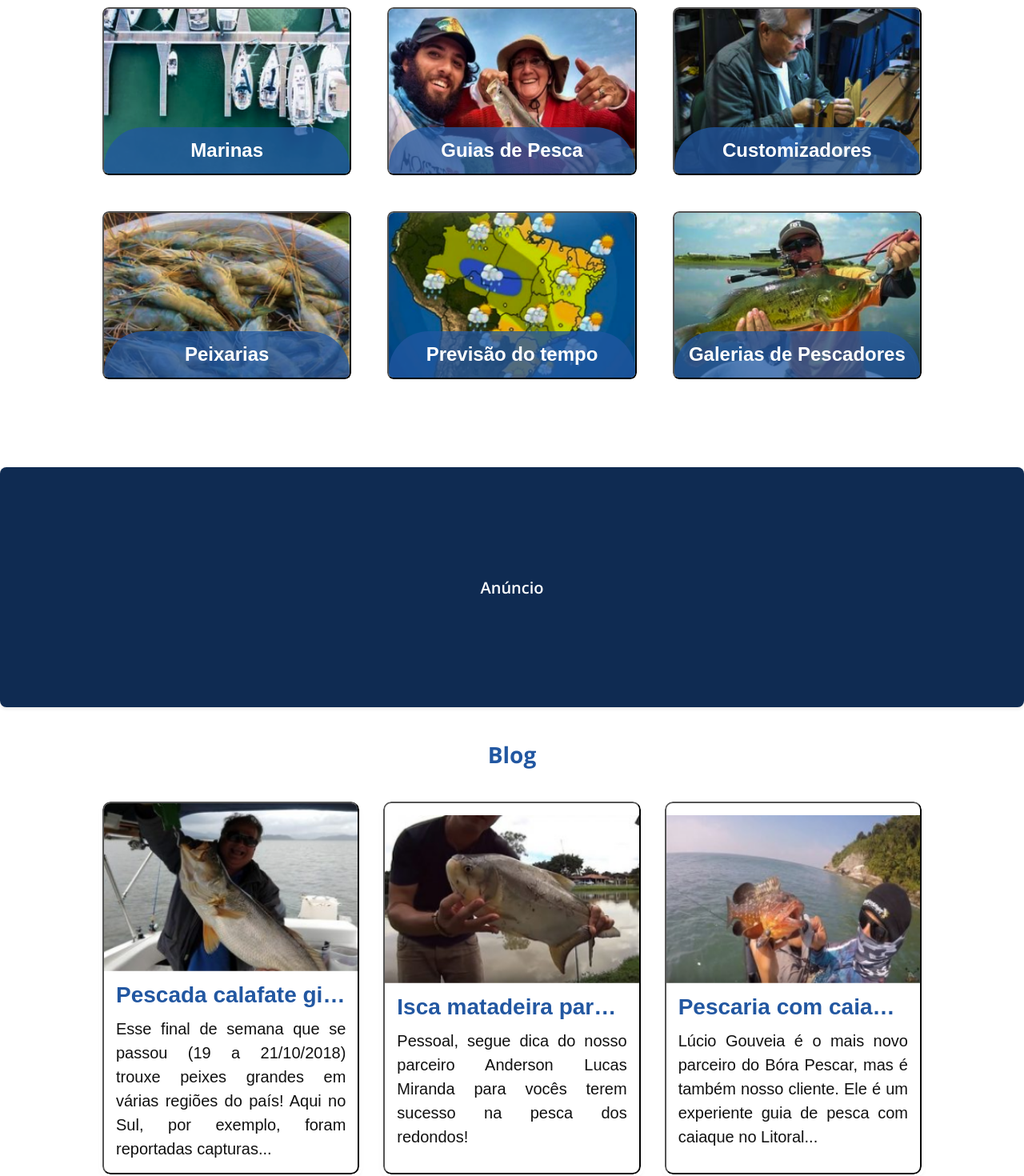
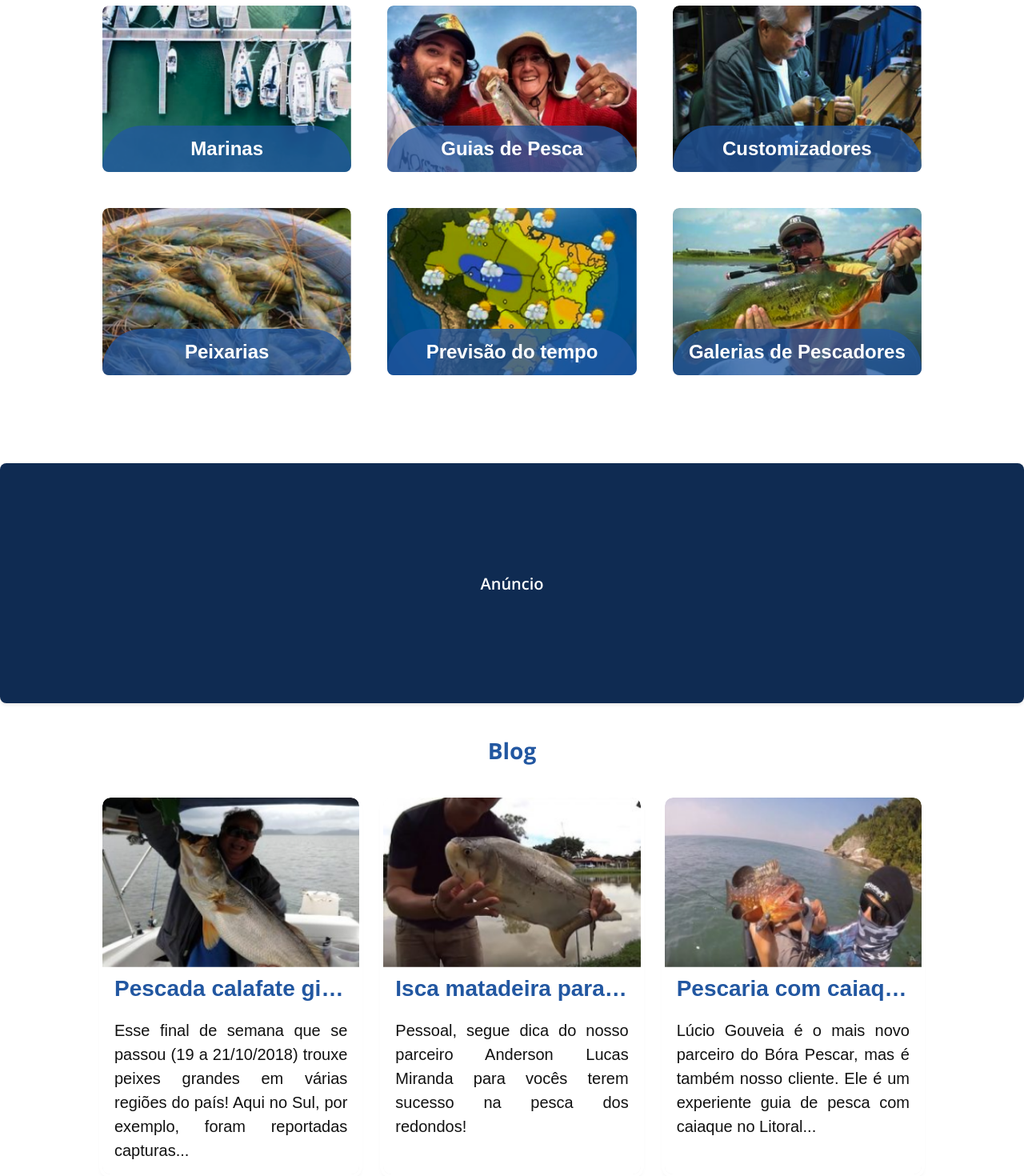
Before and after one commit to marianakaori/bora-pescar-redesign, a React (Vite) app: page / in a window 1280 px wide. Shown: the part 1330-2800 px from the top of the page at 80% size. Built offline with nearby package versions, Linux system fonts and the light colour scheme; a web font is replaced by a local one.

Commit message:
ajuste border nos cards e img do blog

```diff
--- a/src/components/CardBlog/cardBlog.css
+++ b/src/components/CardBlog/cardBlog.css
@@ -1,4 +1,6 @@
 .card-blog {
+    display: flex;
+    flex-direction: column;
     width: 450px;
     border-radius: 10px;
     overflow: hidden;
@@ -6,6 +8,7 @@
     transition: transform 0.3s, box-shadow 0.3s;
     background-color: var(--background-color);
     outline: 4px solid var(--color-white);
+    border: none;
 }
 
 .card-blog:focus {
@@ -35,6 +38,7 @@
     white-space: nowrap;
     overflow: hidden;
     text-overflow: ellipsis;
+    width: -webkit-fill-available;
 }
 
 .card-blog-text {
--- a/src/components/CardCategoria/cardCategoria.css
+++ b/src/components/CardCategoria/cardCategoria.css
@@ -2,6 +2,7 @@
     position: relative;
     width: auto;
     border-radius: 8px;
+    border: none;
     overflow: hidden;
     outline: 4px solid var(--color-white);
 }
```
